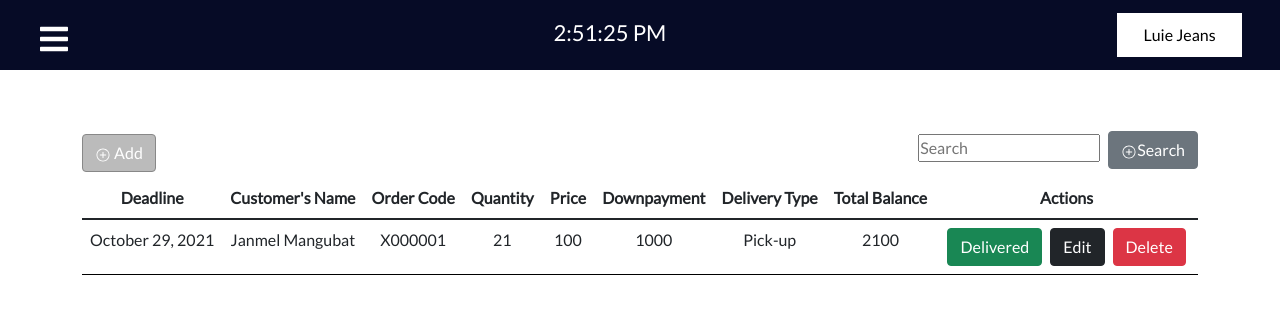
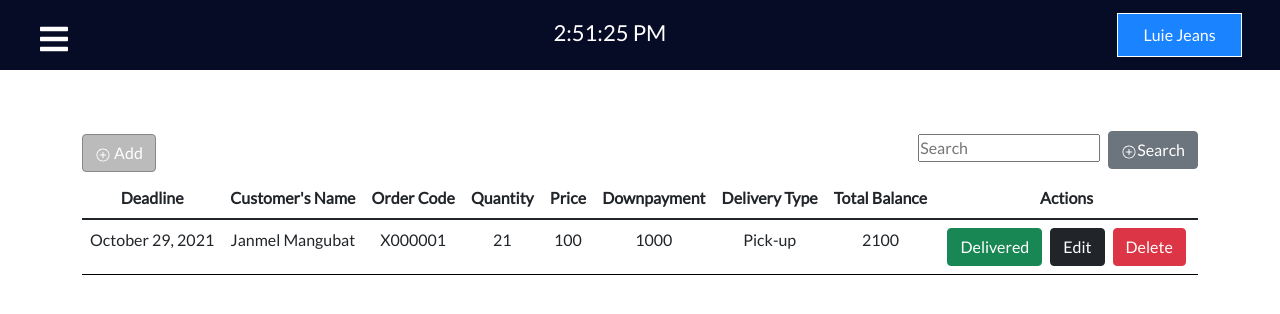
Before and after one commit to TheLadsters/luiejeansmanagementsystem, a React (Create React App) app: page /landing-page in a window 1280 px wide. In both pictures the pointer is over the link "Luie Jeans". Shown: the top 314 px of the page. Built offline with nearby package versions, Linux system fonts and the light colour scheme.

Commit message:
changed hover color for brandname

```diff
--- a/src/components/Navbar.css
+++ b/src/components/Navbar.css
@@ -36,8 +36,8 @@ header{
 }
 
 .brand-name:hover{
-    background-color:white;
-    color:black;
+    background-color:#1a83ff;
+    color: white;
 
 }
 
```
